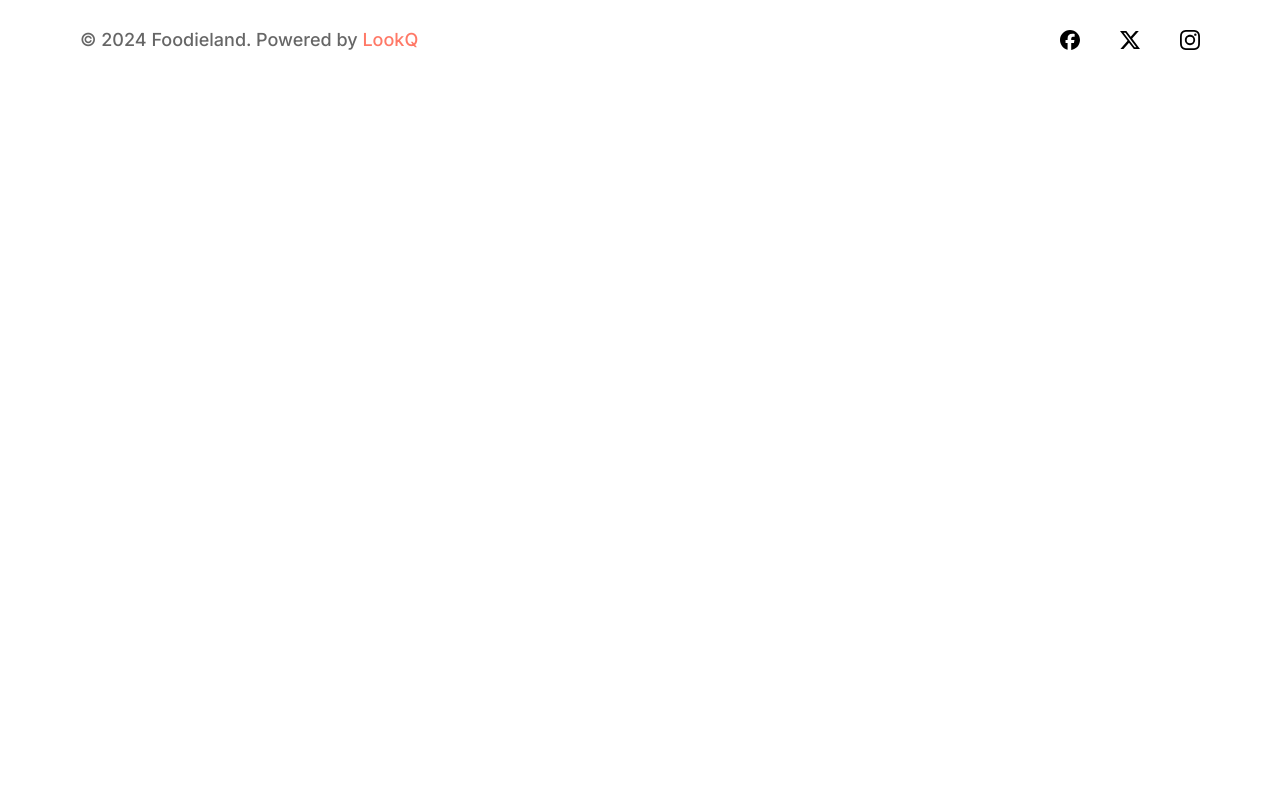
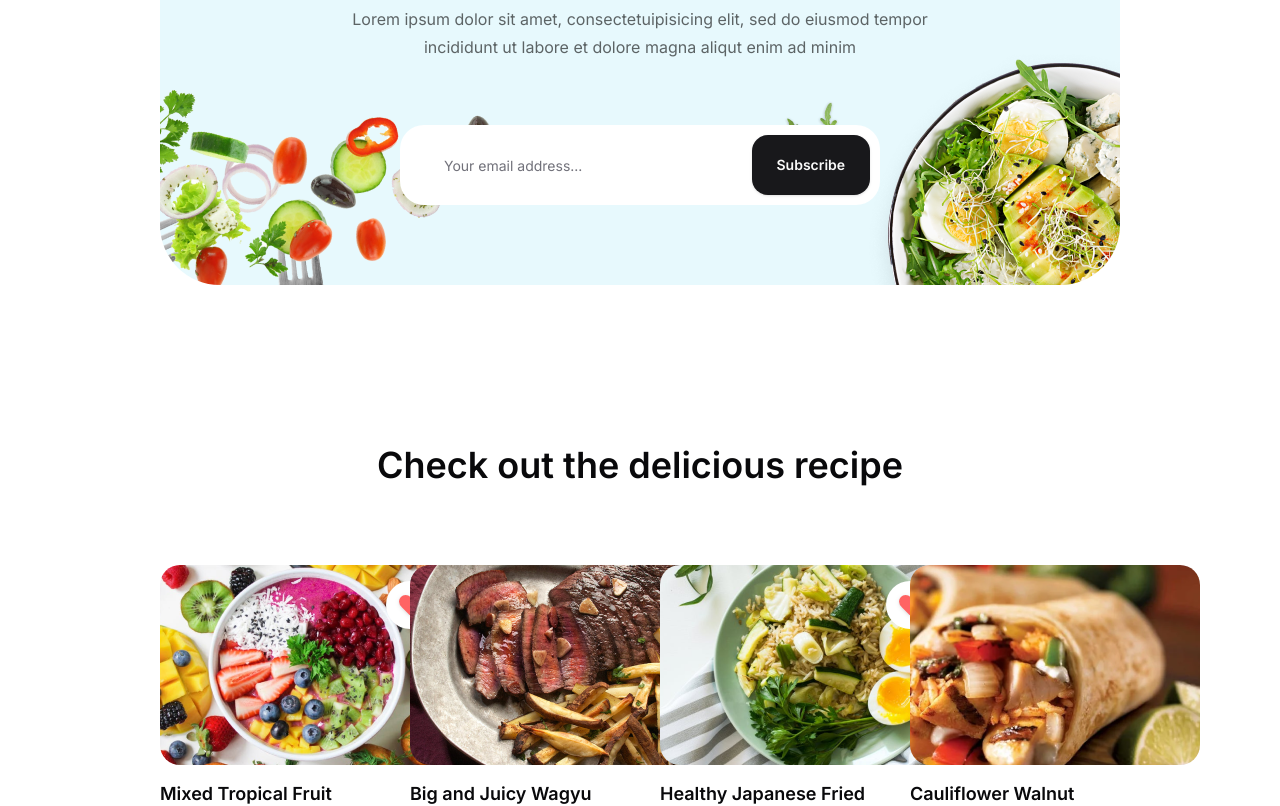
Before and after one commit to chuluq/foodieland, a Next.js app: page /contact in a window 1280 px wide. Shown: the part 1520-2326 px from the top of the page. Before the commit the page ends 1622 px from the top, so only its background shows below. Built offline with nearby package versions, Linux system fonts and the light colour scheme.

Commit message:
chore: adjust contact page

```diff
--- a/src/components/contact-us/index.tsx
+++ b/src/components/contact-us/index.tsx
@@ -1,5 +1,8 @@
 import Image from "next/image";
 
+import { recipes } from "@/config/recipes";
+import { MoreRecipes } from "@/components/recipes/more-recipes";
+import { SubscriptionCard } from "@/components/subscription-card";
 import chef from "@/assets/images/chef.png";
 
 import { ContactForm } from "./form";
@@ -16,6 +19,15 @@ export const ContactUs = () => {
           <ContactForm />
         </div>
       </div>
+      <div className="px-20 py-40">
+        <SubscriptionCard />
+      </div>
+      <div className="px-20">
+        <MoreRecipes
+          title="Check out the delicious recipe"
+          recipes={recipes.slice(8, 12)}
+        />
+      </div>
     </div>
   );
 };
```
